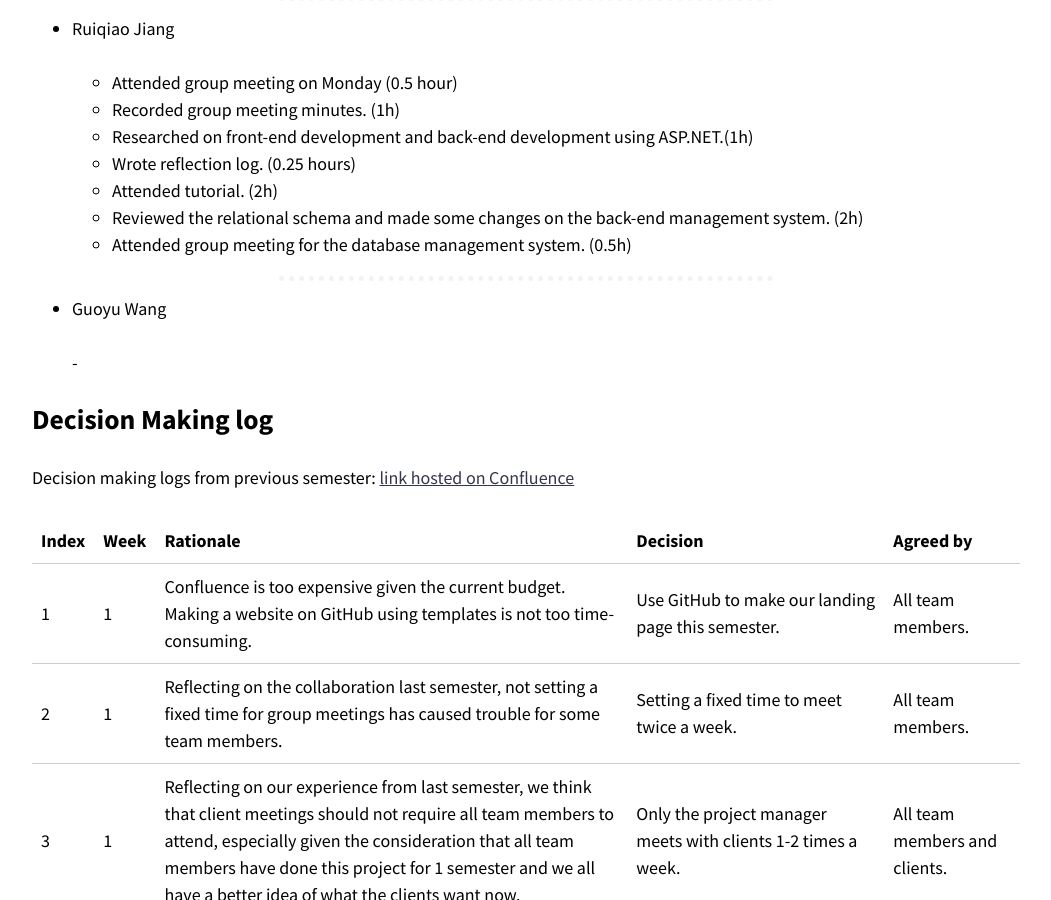
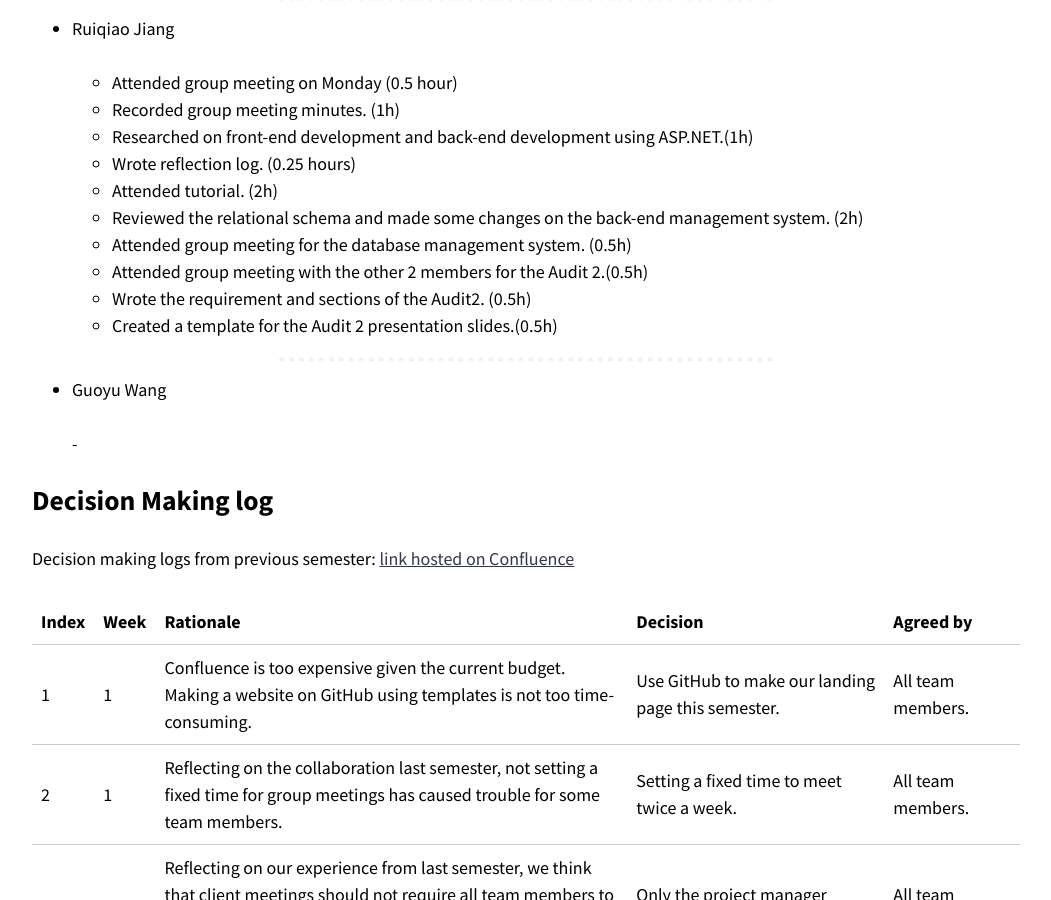
Before and after one commit to optofab/optofab.github.io, a Jekyll site: the page built from logs.md, in a window 1280 px wide and 900 px high, scrolled down 23185 px. Shown: the whole window, without its empty margins (114-1165 px from the left). Built offline with Jekyll 4.4.1, drawn with Linux system fonts in a browser that asks for light colours; nearby versions of some CDN libraries; emoji names are drawn with the system emoji font.

Commit message:
update log

```diff
--- a/logs.md
+++ b/logs.md
@@ -861,6 +861,10 @@ _[Don't forget to add hours for each of the work you've done. This line will be
   - Attended tutorial. (2h)
   - Reviewed the relational schema and made some changes on the back-end management system. (2h)
   - Attended group meeting for the database management system. (0.5h)
+  - Attended group meeting with the other 2 members for the Audit 2.(0.5h)
+  - Wrote the requirement and sections of the Audit2. (0.5h)
+  - Created a template for the Audit 2 presentation slides.(0.5h)
+
 
 <hr class="hr-dotted">
 
```
